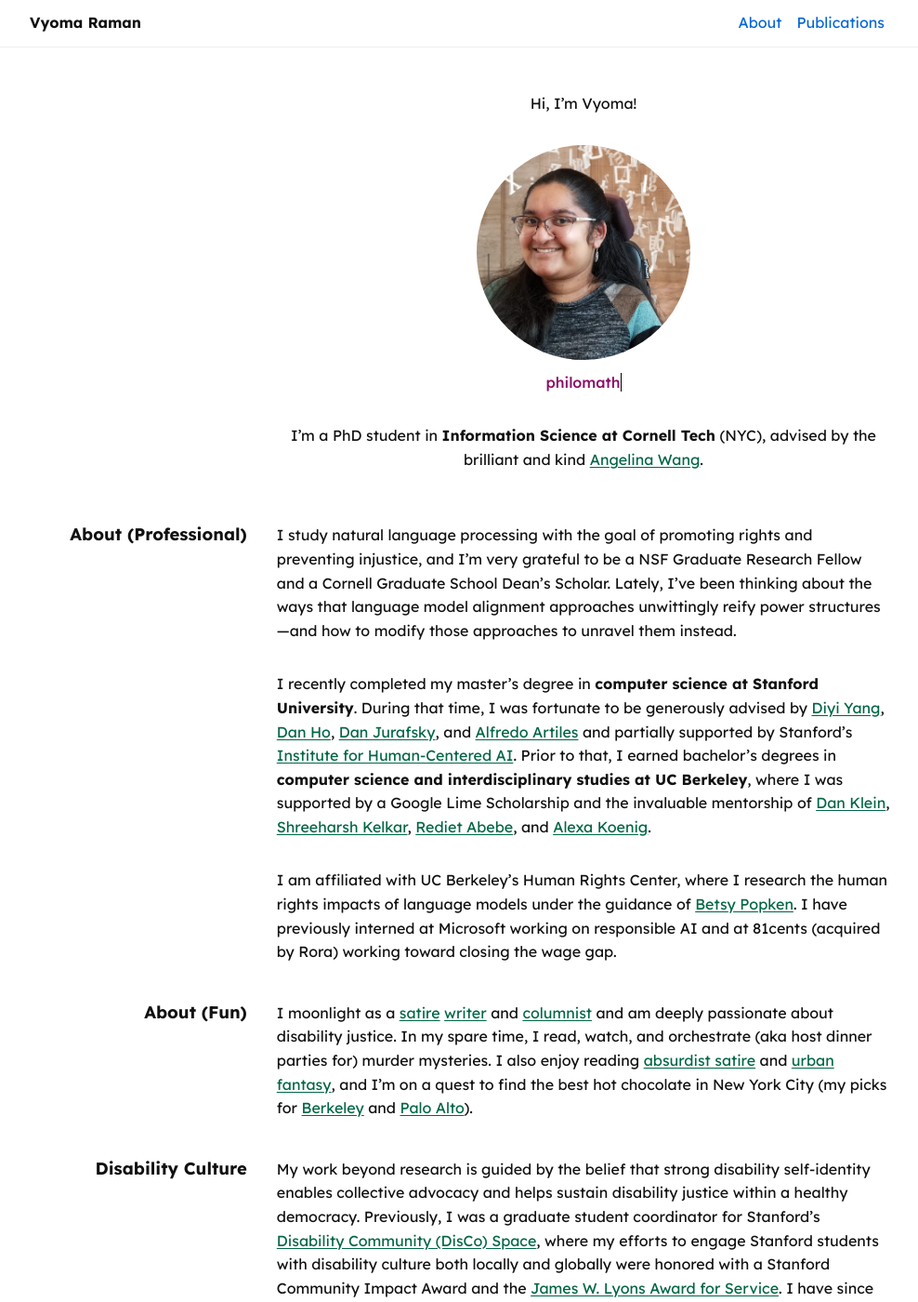
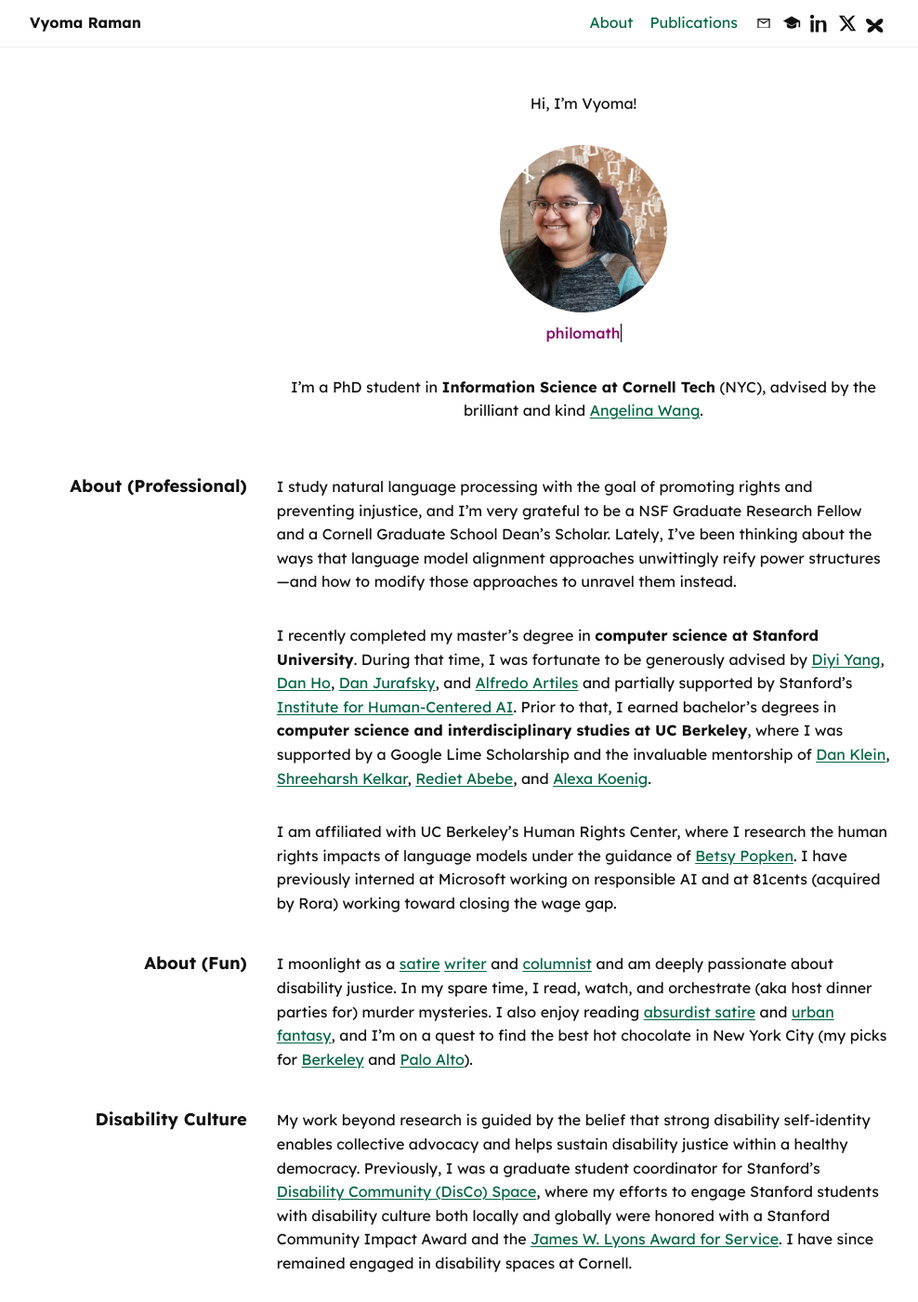
Before and after one commit to vyoma-raman/vyoma-raman.github.io, a Jekyll site: the page built from index.markdown, in a window 1280 px wide and 1400 px high. Shown: the whole window at 93% size, without its empty margins (148-1136 px from the left). Built offline with Jekyll 4.4.1, drawn with Linux system fonts in a browser that asks for light colours.

Commit message:
Navbar edits

```diff
--- a/_config.yml
+++ b/_config.yml
@@ -19,13 +19,17 @@
 # in the templates via {{ site.myvariable }}.
 
 title: Vyoma Raman
-email: vyoma@infosci.cornell.edu
 description: >- # this means to ignore newlines until "baseurl:"
   ""
 baseurl: "" # the subpath of your site, e.g. /blog
 url: "https://vyoma-raman.github.io" # the base hostname & protocol for your site, e.g. http://example.com
-twitter_username: VyomaRaman
-# github_username:  jekyll
+
+social:
+  email: "vyoma@infosci.cornell.edu"
+  x: "https://x.com/VyomaRaman"
+  scholar: "https://scholar.google.com/citations?user=bxev3dgAAAAJ&hl=en"
+  linkedin: "https://www.linkedin.com/in/vyoma-raman/"
+  bluesky: "https://bsky.app/profile/vyoma-raman.bsky.social"
 
 # Build settings
 # theme: minima
--- a/_layouts/home.html
+++ b/_layouts/home.html
@@ -30,6 +30,48 @@
       <span style="flex:1"></span>
       <a href="{{ '#about-pro' | relative_url }}">About</a>
       <a href="{{ '#publications' | relative_url }}">Publications</a>
+
+      <div class="social-icons" aria-label="Social links">
+        {% if site.social.email %}
+          <a class="icon" href="mailto:{{ site.social.email | escape }}" aria-label="Email">
+            <svg viewBox="0 0 24 24" aria-hidden="true">
+              <path d="M4 6h16v12H4V6zm8 7L5.5 8.5v9h13v-9L12 13zm0-2.2L18.5 7.5h-13L12 10.8z"/>
+            </svg>
+          </a>
+        {% endif %}
+
+        {% if site.social.scholar %}
+          <a class="icon" href="{{ site.social.scholar | escape }}" target="_blank" rel="noopener" aria-label="Google Scholar">
+            <svg viewBox="0 0 24 24" aria-hidden="true">
+              <path d="M12 3 1 9l11 6 9-4.9V17h2V9L12 3zm-6.2 9.2V16c0 1.7 2.8 3 6.2 3s6.2-1.3 6.2-3v-3.8L12 16l-6.2-3.8z"/>
+            </svg>
+          </a>
+        {% endif %}
+
+        {% if site.social.linkedin %}
+          <a class="icon" href="{{ site.social.linkedin | escape }}" target="_blank" rel="noopener" aria-label="LinkedIn">
+            <svg viewBox="0 0 24 24" aria-hidden="true">
+              <path d="M4.98 3.5C4.98 4.88 3.87 6 2.5 6S0 4.88 0 3.5 1.12 1 2.5 1 4.98 2.12 4.98 3.5zM0.5 23.5h4V7.98h-4V23.5zM8.5 7.98h3.8v2.12h.05c.53-1 1.83-2.12 3.77-2.12 4.03 0 4.78 2.65 4.78 6.1v9.42h-4v-8.36c0-2-.04-4.56-2.78-4.56-2.78 0-3.2 2.17-3.2 4.42v8.5h-4V7.98z"/>
+            </svg>
+          </a>
+        {% endif %}
+
+        {% if site.social.x %}
+          <a class="icon" href="{{ site.social.x | escape }}" target="_blank" rel="noopener" aria-label="X">
+            <svg viewBox="0 0 24 24" aria-hidden="true">
+              <path d="M18.9 2H22l-6.8 7.8L23 22h-6.5l-5.1-6.6L5.8 22H2l7.4-8.5L1 2h6.7l4.6 6L18.9 2zm-1.2 18h1.7L7.3 3.9H5.5L17.7 20z"/>
+            </svg>
+          </a>
+        {% endif %}
+
+        {% if site.social.bluesky %}
+          <a class="icon" href="{{ site.social.bluesky | escape }}" target="_blank" rel="noopener" aria-label="Bluesky">
+            <svg viewBox="0 0 24 24" aria-hidden="true">
+              <path d="M12 12c1.6-2.2 5.2-6 8-6 1.1 0 2 .9 2 2 0 4-4.6 6.4-7.2 7 2.6.6 7.2 3 7.2 7 0 1.1-.9 2-2 2-2.8 0-6.4-3.8-8-6-1.6 2.2-5.2 6-8 6-1.1 0-2-.9-2-2 0-4 4.6-6.4 7.2-7C4.6 14.4 0 12 0 8c0-1.1.9-2 2-2 2.8 0 6.4 3.8 8 6z"/>
+            </svg>
+          </a>
+        {% endif %}
+      </div>
     </nav>
   </header>
 
--- a/assets/css/style.css
+++ b/assets/css/style.css
@@ -110,5 +110,81 @@ a {
 
 a:hover,
 a:focus-visible {
-  text-decoration-thickness: 2px;
+  opacity: 0.75;
 }
+
+.headshot-wrap{
+  position: relative;
+  display: inline-block;
+  width: 180px;           /* match your current headshot size */
+  height: 180px;
+  vertical-align: middle; /* keeps it aligned in the line */
+}
+
+.headshot-wrap .headshot{
+  position: absolute;
+  inset: 0;
+  width: 100%;
+  height: 100%;
+  object-fit: cover;      /* or 'contain' if you prefer */
+  border-radius: 50%;     /* if your headshot is circular */
+  transition: opacity 180ms ease-in-out;
+}
+
+.headshot-line .typing{
+  display: block;
+  margin-top: 10px;   /* tweak */
+  text-align: center;
+}
+
+.headshot--default{ opacity: 1; }
+.headshot--hover{ opacity: 0; }
+
+.headshot-wrap:hover .headshot--default{ opacity: 0; }
+.headshot-wrap:hover .headshot--hover{ opacity: 1; }
+
+/* Keyboard accessibility: also swap on focus */
+.headshot-wrap:focus-within .headshot--default{ opacity: 0; }
+.headshot-wrap:focus-within .headshot--hover{ opacity: 1; }
+
+header nav{
+  display: flex;
+  align-items: center;
+  gap: 18px;
+  /* color: #006644; */
+}
+
+header nav a{
+  color: #006644;
+}
+
+header nav a:hover,
+header nav a:focus-visible{
+  opacity: 0.75;
+}
+
+.social-icons{
+  display: flex;
+  align-items: center;
+  gap: 10px;
+}
+
+.social-icons .icon{
+  width: 20px;
+  height: 20px;
+  display: inline-flex;
+  align-items: center;
+  justify-content: center;
+  color: inherit;
+  opacity: 1;
+}
+
+.social-icons .icon:hover{
+  opacity: 0.75;
+}
+
+.social-icons svg{
+  width: 20px;
+  height: 20px;
+  fill: currentColor;
+}
--- a/index.markdown
+++ b/index.markdown
@@ -6,11 +6,19 @@ layout: home
   <p>Hi, I’m Vyoma!</p>
 
   <p class="headshot-line">
-    <img
-      src="/assets/img/headshot.jpg"
-      alt="Vyoma at the Asian Art Museum in San Francisco"
-      class="headshot"
-    />
+    <span class="headshot-wrap" aria-label="Vyoma headshot">
+      <img
+        src="/assets/img/headshot.jpg"
+        alt="Vyoma at the Asian Art Museum in San Francisco"
+        class="headshot headshot--default"
+      />
+      <img
+        src="/assets/img/headshot-hover.jpeg"
+        alt="Vyoma in front of the Rathaus-Glockenspiel in Munich"
+        class="headshot headshot--hover"
+        aria-hidden="true"
+      />
+    </span>
     <span
       class="typing"
       data-period="2000"
```
Also changed, not shown: 1 other file.
